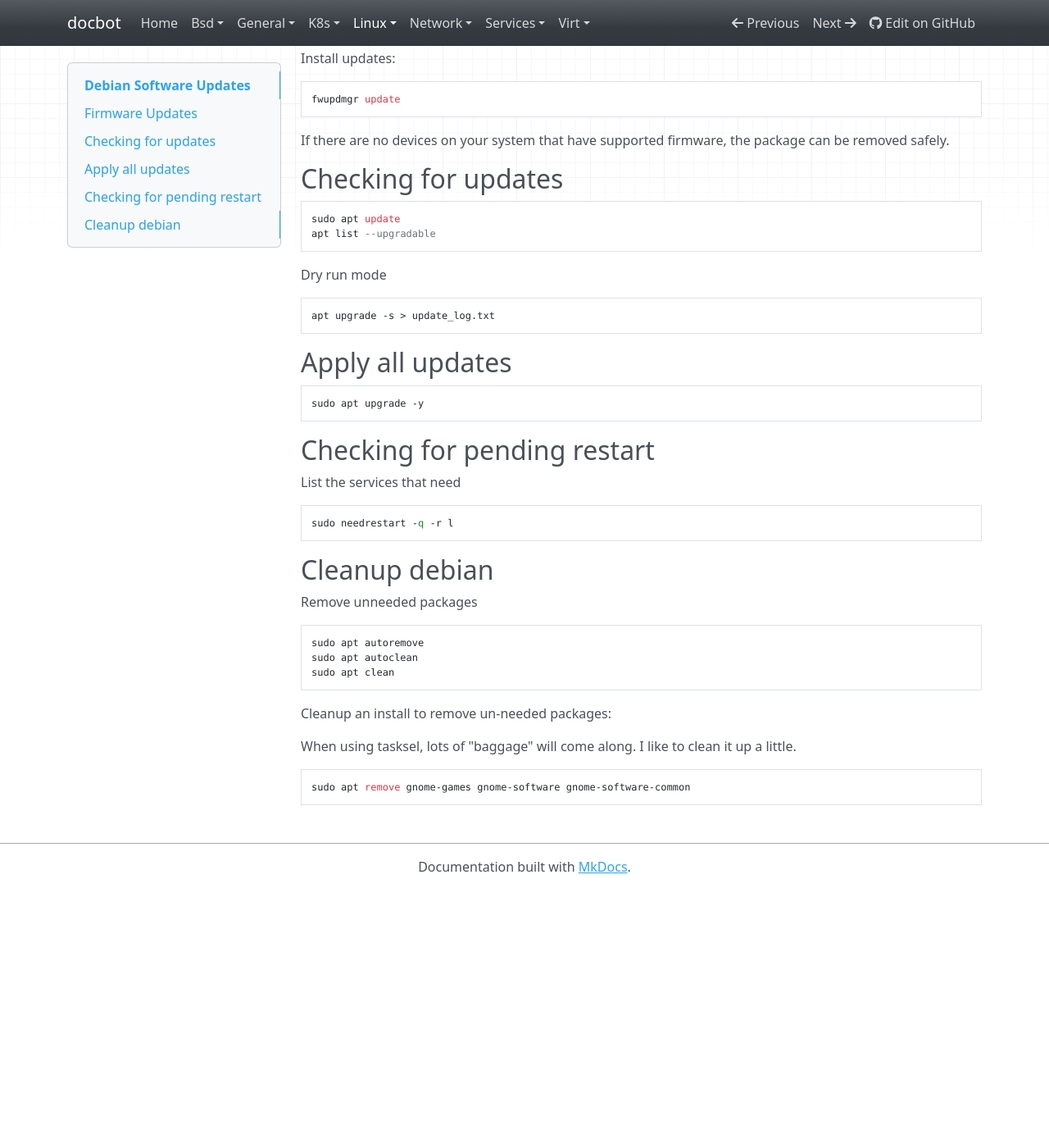
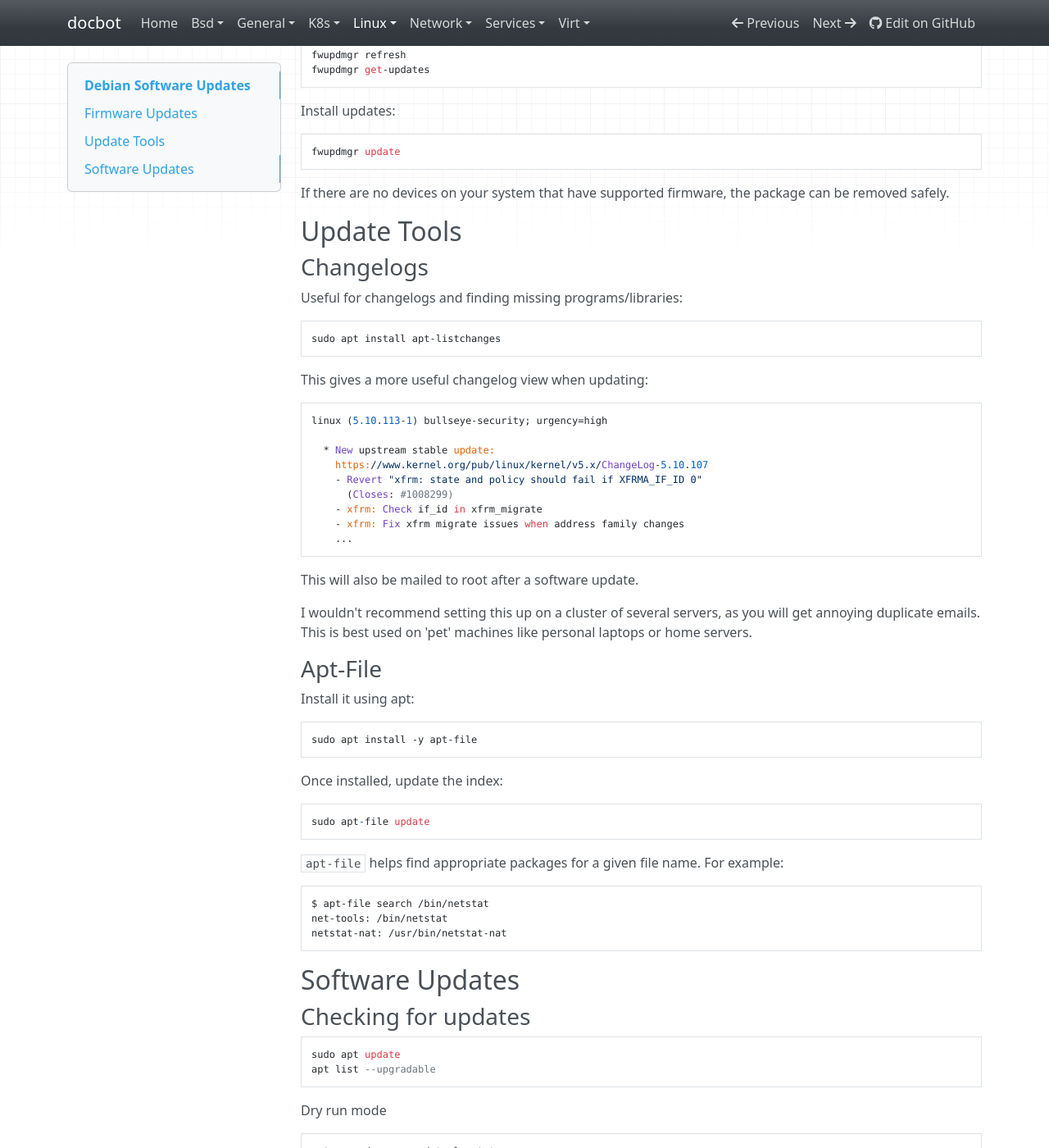
Before and after one commit to noahbailey/docbot, an MkDocs documentation site: the page built from docs/linux/debian-software.md, in a window 1280 px wide and 1400 px high, scrolled down 404 px. Shown: the whole window at 82% size. Built offline with MkDocs 1.6.1, drawn with Linux system fonts in a browser that asks for light colours; nearby versions of some CDN libraries; before the commit the page ends 1489 px from its top, so only the background shows below that; some of the changed text lies outside the part shown.

Commit message:
Update the update stuff :)

````diff
--- a/docs/linux/debian-software.md
+++ b/docs/linux/debian-software.md
@@ -1,4 +1,6 @@
 # Debian Software Updates
+
+These are a couple useful tricks for updating a Debain (or derivative) system's packages, firmware, software, and more.
 
 ## Firmware Updates
 
@@ -19,8 +21,53 @@ Install updates:
 
 If there are no devices on your system that have supported firmware, the package can be removed safely.
 
+## Update Tools
 
-## Checking for updates
+### Changelogs
+
+Useful for changelogs and finding missing programs/libraries:
+
+    sudo apt install apt-listchanges
+
+This gives a more useful changelog view when updating:
+
+```
+linux (5.10.113-1) bullseye-security; urgency=high
+
+  * New upstream stable update:
+    https://www.kernel.org/pub/linux/kernel/v5.x/ChangeLog-5.10.107
+    - Revert "xfrm: state and policy should fail if XFRMA_IF_ID 0"
+      (Closes: #1008299)
+    - xfrm: Check if_id in xfrm_migrate
+    - xfrm: Fix xfrm migrate issues when address family changes
+    ...
+```
+
+This will also be mailed to root after a software update.
+
+I wouldn't recommend setting this up on a cluster of several servers, as you will get annoying duplicate emails. This is best used on 'pet' machines like personal laptops or home servers.
+
+### Apt-File
+
+Install it using apt:
+
+    sudo apt install -y apt-file
+
+Once installed, update the index:
+
+    sudo apt-file update
+
+`apt-file` helps find appropriate packages for a given file name. For example:
+
+```
+$ apt-file search /bin/netstat
+net-tools: /bin/netstat
+netstat-nat: /usr/bin/netstat-nat
+```
+
+## Software Updates
+
+### Checking for updates
 
     sudo apt update
     apt list --upgradable
@@ -29,17 +76,17 @@ Dry run mode
 
     apt upgrade -s > update_log.txt
 
-## Apply all updates
+### Apply all updates
 
     sudo apt upgrade -y
 
-## Checking for pending restart
+### Checking for pending restart
 
 List the services that need
 
     sudo needrestart -q -r l
 
-## Cleanup debian
+### Cleanup system
 
 Remove unneeded packages
 
@@ -47,6 +94,8 @@ Remove unneeded packages
     sudo apt autoclean
     sudo apt clean
 
+### Cleanup install
+
 Cleanup an install to remove un-needed packages:
 
 When using tasksel, lots of "baggage" will come along. I like to clean it up a little.
````
